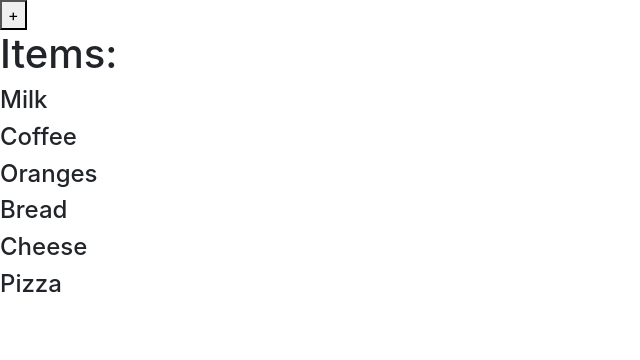
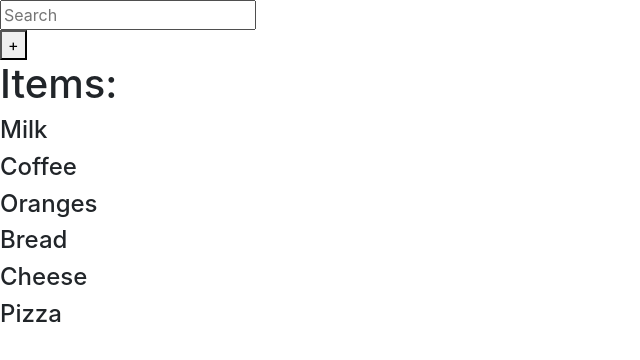
Before and after one commit to Aleks-Trifunovic/Neurocat-task, a React (Create React App) app: page / in a window 1280 px wide. Shown: the top 360 px of the page, without its empty margins (0-640 px from the left). Built offline with nearby package versions, Linux system fonts and the light colour scheme.

Commit message:
search function implemented

```diff
--- a/src/components/Items.js
+++ b/src/components/Items.js
@@ -1,27 +1,46 @@
 import React, { Component } from 'react';
 import itemsJson from "../items.json";
+import Search from "./Search.js";
 
 class Items extends Component {
   state = {
-    items: itemsJson
+    items: itemsJson,
+    filteredItems: itemsJson,
   };
 
   handleAdd = () => {
-      let randomIndex = Math.floor(Math.random() * itemsJson.length)
-      let addRandom = itemsJson[randomIndex];
+    let randomIndex = Math.floor(Math.random() * itemsJson.length);
+    let addRandom = itemsJson[randomIndex];
 
-      this.setState({
-        items: [...this.state.items, addRandom],
-      });
-  }
+    this.setState({
+      items: [...this.state.items, addRandom],
+      filteredItems: [...this.state.items, addRandom],
+    });
+  };
+
+  handleChange = (event) => {
+    let searchText = event.target.value.toLowerCase();
+    let filteredSearch = this.state.items.filter((singleItem) => {
+      return singleItem.name.toLowerCase().includes(searchText);
+    });
+    this.setState({
+      filteredItems: filteredSearch,
+    });
+  };
 
   render() {
+      const{filteredItems} = this.state
     return (
       <div>
-      <button onClick={this.handleAdd}>+</button>
+        <Search myChange={this.handleChange} />
+        <button onClick={this.handleAdd}>+</button>
         <h1>Items: </h1>
-        {this.state.items.map((singleItem, index) => {
-          return <div key={index}><h4>{singleItem.name}</h4></div>;
+        {filteredItems.map((singleItem, index) => {
+          return (
+            <div key={index}>
+              <h4>{singleItem.name}</h4>
+            </div>
+          );
         })}
       </div>
     );
--- a/src/components/Search.js
+++ b/src/components/Search.js
@@ -4,7 +4,7 @@ class Search extends Component {
     render() {
         return (
             <div>
-
+                <input onChange={this.props.myChange} type="text" placeholder="Search"/>
             </div>
         )
     }
```
